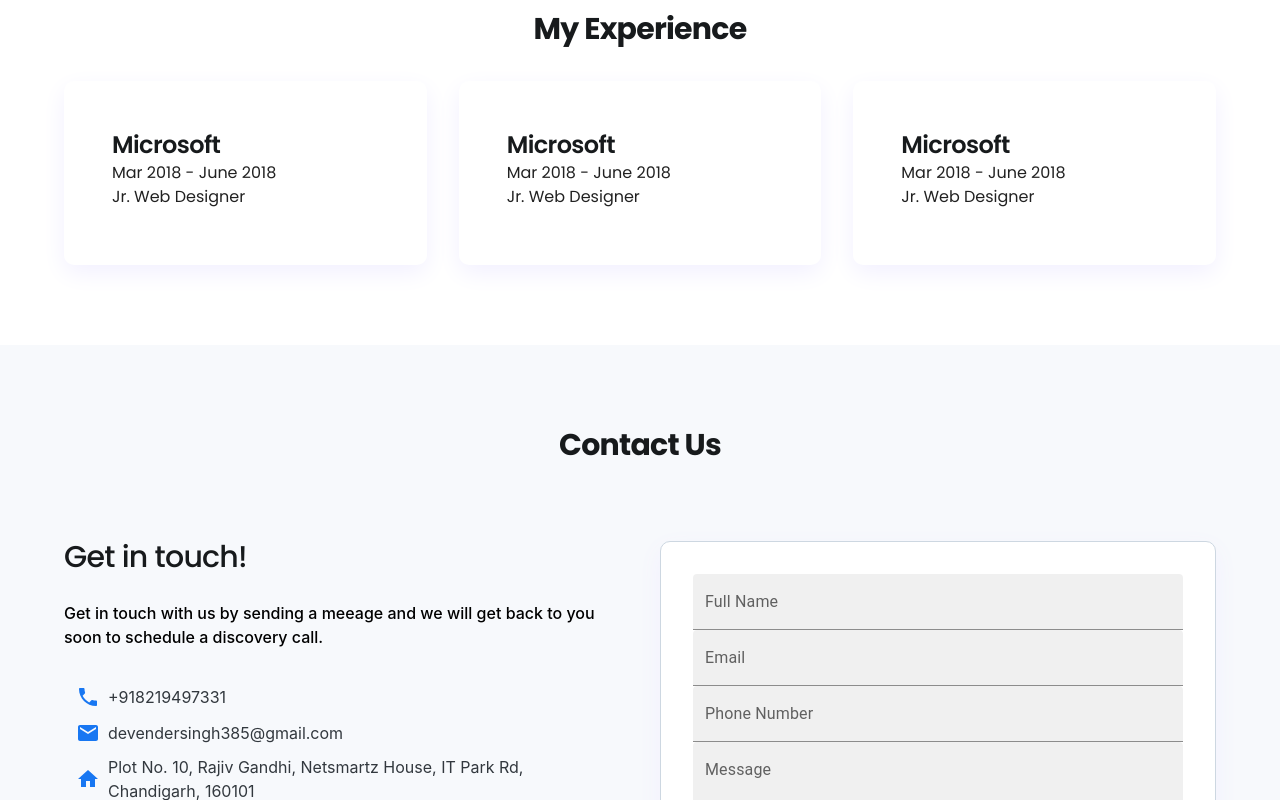
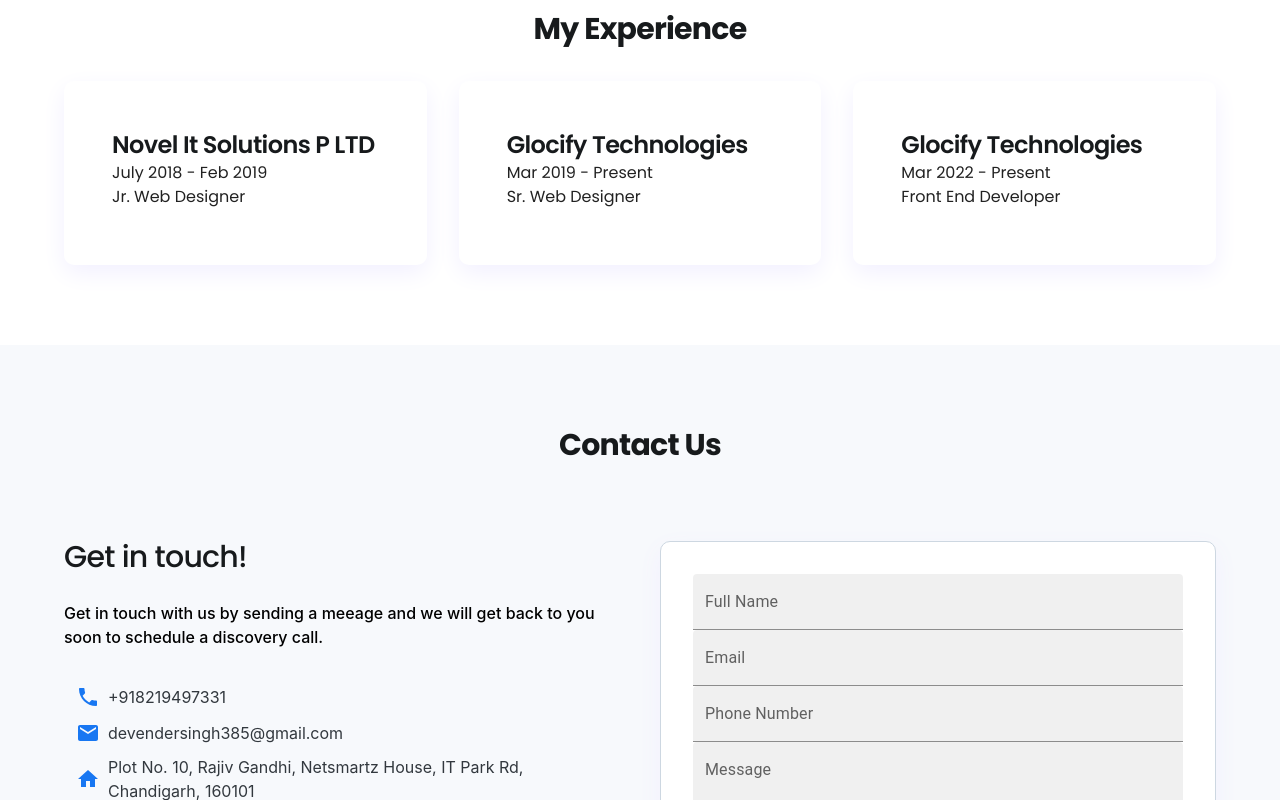
Before and after one commit to Devendersingh385/PortFolio-App, a Next.js app: page / in a window 1280 px wide. Shown: the part 4060-4860 px from the top of the page. Built offline with nearby package versions, Linux system fonts and the light colour scheme.

Commit message:
update css.

```diff
--- a/components/Contact/Contact.js
+++ b/components/Contact/Contact.js
@@ -89,14 +89,14 @@
                 </Link>
               </ListItem>
               <ListItem className='px-0'>
-                <Link href=''>
+                <Link href='https://www.linkedin.com/in/devender-singh-071133171/' target="_blank">
                   <LinkedInIcon sx={{
                       color: '#1877f2'
                     }}/>
                 </Link>
               </ListItem>
               <ListItem className='px-0'>
-                <Link href=''>
+                <Link href='https://github.com/Devendersingh385' target="_blank">
                 <GitHubIcon sx={{
                       color: '#1877f2'
                     }}/>
--- a/components/Footer/Footer.js
+++ b/components/Footer/Footer.js
@@ -5,7 +5,7 @@
 const Footer = () => {
   return (
     <>
-      <Box className="bg-black py-5">
+      <Box className=" py-5 " sx={{ background: '#1877f2' }}>
         <Container maxWidth="sm">
           <Grid container spacing={2}>
             <Grid item xs={12}>
--- a/components/MyExperience/ExperienceData.js
+++ b/components/MyExperience/ExperienceData.js
@@ -5,21 +5,21 @@
 const experience = [
   {
   id: 0,
-  companyname: 'Microsoft',
-  Years: 'Mar 2018 - June 2018',
+  companyname: 'Novel It Solutions P LTD',
+  Years: 'July 2018 - Feb 2019',
   Position: 'Jr. Web Designer',
 },
-  {
+   {
   id: 1,
-  companyname: 'Microsoft',
-  Years: 'Mar 2018 - June 2018',
-  Position: 'Jr. Web Designer',
+  companyname: 'Glocify Technologies',
+  Years: 'Mar 2019 - Present',
+  Position: 'Sr. Web Designer',
 },
-  {
+   {
   id: 2,
-  companyname: 'Microsoft',
-  Years: 'Mar 2018 - June 2018',
-  Position: 'Jr. Web Designer',
+  companyname: 'Glocify Technologies',
+  Years: 'Mar 2022 - Present',
+  Position: 'Front End Developer',
 },
 
 ]
```
